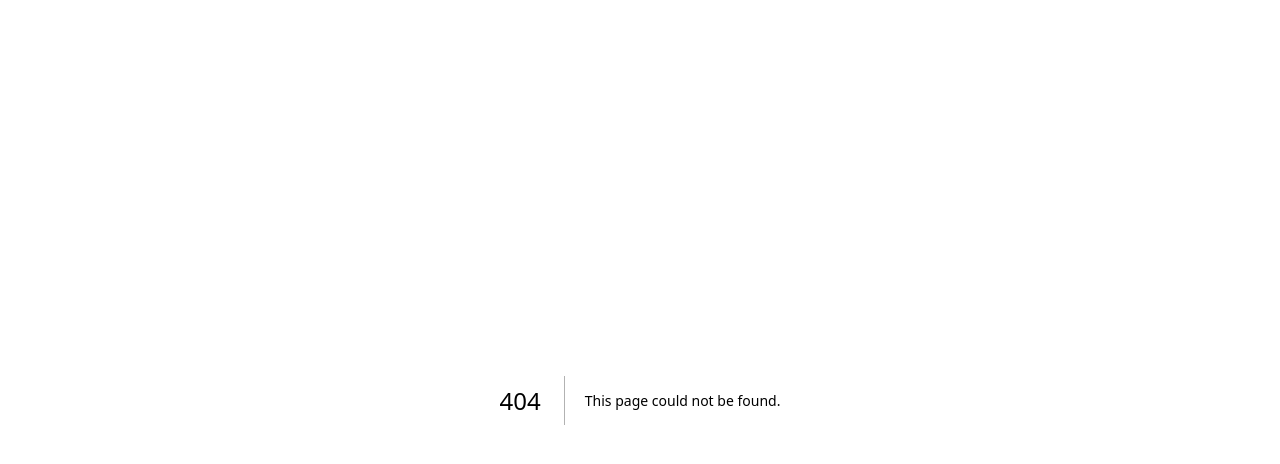
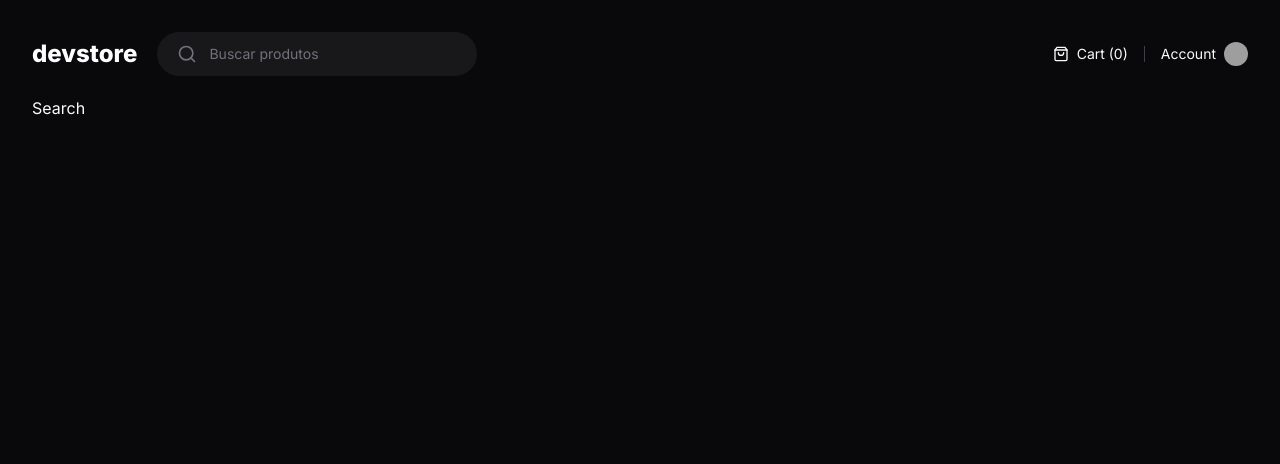
Before and after one commit to dev-vinicius/dev_store, a Next.js app: page /search in a window 1280 px wide. Before the commit this address had no page. Shown: the top 464 px of the page. Built offline with nearby package versions, Linux system fonts and the light colour scheme; grey boxes are pictures that could not be loaded.

Commit message:
Criado cabeçalho do layout da store

```diff
--- a/next.config.mjs
+++ b/next.config.mjs
@@ -1,4 +1,15 @@
 /** @type {import('next').NextConfig} */
-const nextConfig = {};
+const nextConfig = {
+  images: {
+    remotePatterns: [
+      {
+        protocol: 'https',
+        hostname: 'avatars.githubusercontent.com',
+        port: '',
+        pathname: '/u/**',
+      },
+    ],
+  },
+}
 
-export default nextConfig;
+export default nextConfig
--- a/package.json
+++ b/package.json
@@ -9,6 +9,7 @@
     "lint": "next lint"
   },
   "dependencies": {
+    "lucide-react": "^0.438.0",
     "next": "14.2.7",
     "react": "^18",
     "react-dom": "^18"
--- /dev/null
+++ b/src/app/(store)/(home)/loading.tsx
@@ -0,0 +1,3 @@
+export default function HomeLoading() {
+  return <div>Loading...</div>
+}
--- /dev/null
+++ b/src/app/(store)/layout.tsx
@@ -0,0 +1,14 @@
+import { Header } from '@/components/header'
+
+export default function StoreLayout({
+  children,
+}: {
+  children: React.ReactNode
+}) {
+  return (
+    <div className="mx-auto grid min-h-screen w-full max-w-[1600px] grid-rows-[min-content_max-content] gap-5 p-8">
+      <Header />
+      {children}
+    </div>
+  )
+}
--- /dev/null
+++ b/src/app/(store)/search/loading.tsx
@@ -0,0 +1,3 @@
+export default function SearchLoading() {
+  return <div>Carregando busca...</div>
+}
--- /dev/null
+++ b/src/app/(store)/search/page.tsx
@@ -0,0 +1,3 @@
+export default function Search() {
+  return <div>Search</div>
+}
--- a/src/app/layout.tsx
+++ b/src/app/layout.tsx
@@ -18,7 +18,7 @@
 }>) {
   return (
     <html className={inter.variable} lang="pt">
-      <body>{children}</body>
+      <body className="bg-zinc-950 text-zinc-50 antialiased">{children}</body>
     </html>
   )
 }
--- /dev/null
+++ b/src/components/header.tsx
@@ -0,0 +1,42 @@
+import Link from 'next/link'
+import { Search, ShoppingBag } from 'lucide-react'
+import Image from 'next/image'
+
+export function Header() {
+  return (
+    <div className="flex items-center justify-between">
+      <div className="flex items-center gap-5">
+        <Link href="/" className="text-2xl font-extrabold text-white">
+          devstore
+        </Link>
+        <form className="flex w-[320px] items-center gap-3 rounded-full bg-zinc-900 px-5 py-3 ring-zinc-700">
+          <Search className="h-5 w-5 text-zinc-500" />
+          <input
+            type="text"
+            placeholder="Buscar produtos"
+            className="flex-1 bg-transparent text-sm outline-none placeholder:text-zinc-500"
+          />
+        </form>
+      </div>
+      <div className="flex items-center gap-4">
+        <div className="flex items-center gap-2">
+          <ShoppingBag className="h-4 w-4" />
+          <span className="text-sm">Cart (0)</span>
+        </div>
+
+        <div className="w-px h-4 bg-zinc-700" />
+
+        <Link href="/" className="flex items-center gap-2 hover:underline">
+          <span className="text-sm">Account</span>
+          <Image
+            src="https://avatars.githubusercontent.com/u/29615321?v=4"
+            className="h-6 w-6 rounded-full"
+            alt="User"
+            width={24}
+            height={24}
+          />
+        </Link>
+      </div>
+    </div>
+  )
+}
```
Also changed, not shown: src/app/(store)/(home)/page.tsx (renamed from src/app/page.tsx), 1 other file (tests, documents, lock files or other folders).
